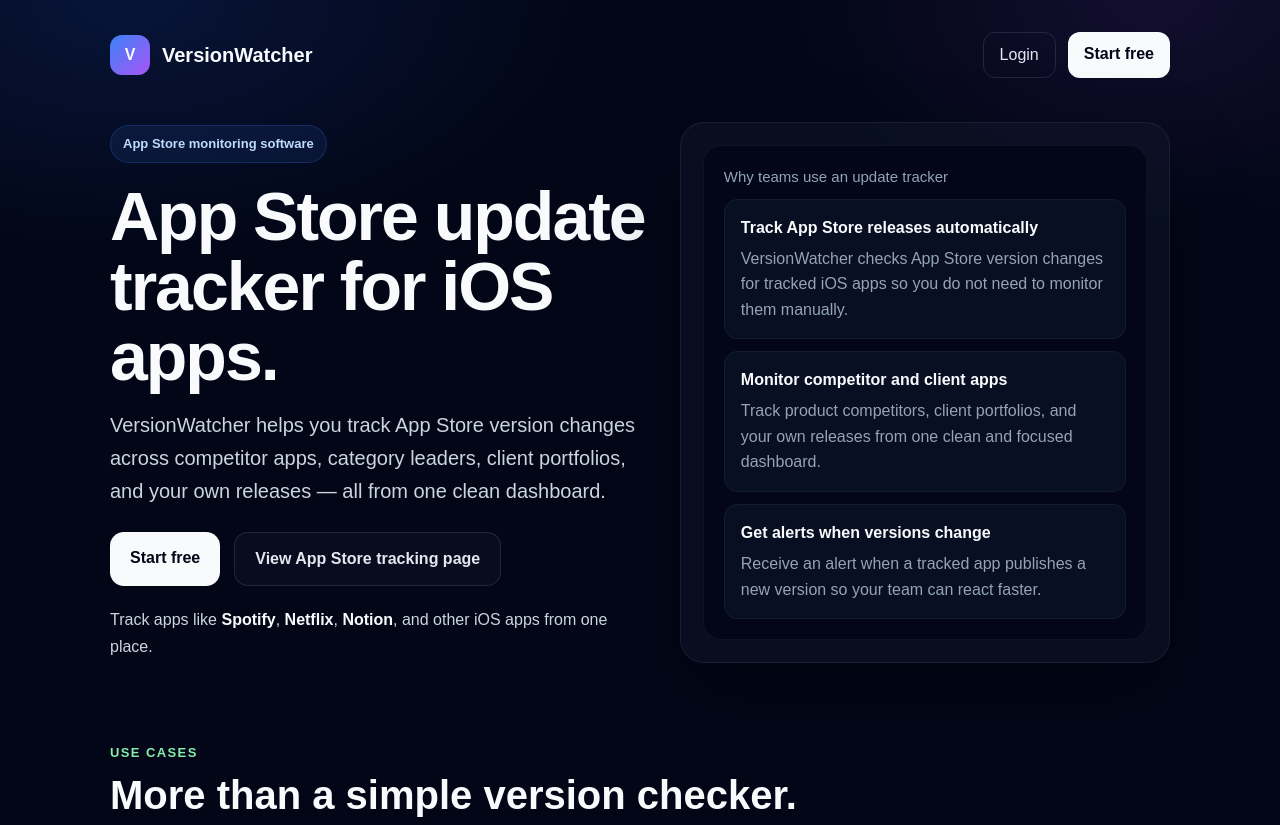
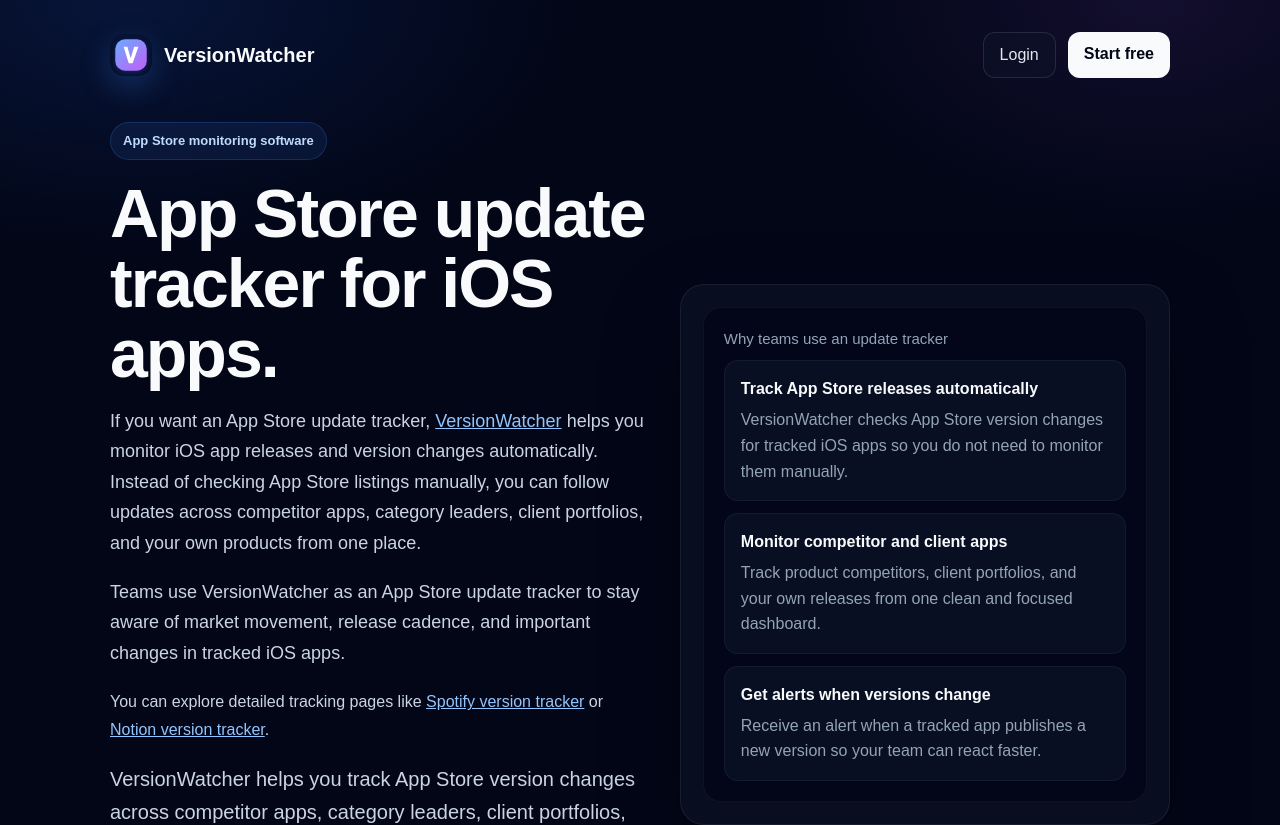
Before and after one commit to dasaa-ai/versionwatcher, a Next.js app: page /app-store-update-tracker in a window 1280 px wide. Shown: the top 825 px of the page. Built offline with nearby package versions, Linux system fonts and the light colour scheme.

Commit message:
Improve app store update tracker page with schema and internal links

```diff
--- a/app/app-store-update-tracker/page.tsx
+++ b/app/app-store-update-tracker/page.tsx
@@ -22,6 +22,125 @@
     description:
       "VersionWatcher is an App Store update tracker for teams. Track iOS app releases, monitor version changes, and stay aware of competitor movement.",
   },
+};
+
+const pageSchema = {
+  "@context": "https://schema.org",
+  "@graph": [
+    {
+      "@type": "WebPage",
+      "@id": "https://www.versionwatcher.com/app-store-update-tracker#webpage",
+      url: "https://www.versionwatcher.com/app-store-update-tracker",
+      name: "App Store Update Tracker | VersionWatcher",
+      description:
+        "VersionWatcher is an App Store update tracker for teams. Track iOS app releases, monitor version changes, and stay aware of competitor movement.",
+      isPartOf: {
+        "@id": "https://www.versionwatcher.com/#website",
+      },
+      about: {
+        "@id": "https://www.versionwatcher.com/#software",
+      },
+      breadcrumb: {
+        "@id": "https://www.versionwatcher.com/app-store-update-tracker#breadcrumb",
+      },
+    },
+    {
+      "@type": "BreadcrumbList",
+      "@id": "https://www.versionwatcher.com/app-store-update-tracker#breadcrumb",
+      itemListElement: [
+        {
+          "@type": "ListItem",
+          position: 1,
+          name: "Home",
+          item: "https://www.versionwatcher.com",
+        },
+        {
+          "@type": "ListItem",
+          position: 2,
+          name: "App Store Update Tracker",
+          item: "https://www.versionwatcher.com/app-store-update-tracker",
+        },
+      ],
+    },
+    {
+      "@type": "SoftwareApplication",
+      "@id": "https://www.versionwatcher.com/app-store-update-tracker#softwareapplication",
+      name: "VersionWatcher",
+      applicationCategory: "BusinessApplication",
+      operatingSystem: "Web",
+      url: "https://www.versionwatcher.com",
+      description:
+        "VersionWatcher helps teams track App Store updates automatically, monitor iOS app version changes, and stay aware of competitor and market movement.",
+      publisher: {
+        "@type": "Organization",
+        "@id": "https://www.versionwatcher.com/#organization",
+        name: "VersionWatcher",
+        url: "https://www.versionwatcher.com",
+        logo: "https://www.versionwatcher.com/versionwatcher-logo.svg",
+      },
+      offers: [
+        {
+          "@type": "Offer",
+          name: "Free",
+          price: "0",
+          priceCurrency: "EUR",
+          url: "https://www.versionwatcher.com/signup",
+        },
+        {
+          "@type": "Offer",
+          name: "Basic",
+          price: "9",
+          priceCurrency: "EUR",
+          url: "https://www.versionwatcher.com/signup",
+        },
+        {
+          "@type": "Offer",
+          name: "Pro",
+          price: "19",
+          priceCurrency: "EUR",
+          url: "https://www.versionwatcher.com/signup",
+        },
+      ],
+    },
+    {
+      "@type": "FAQPage",
+      "@id": "https://www.versionwatcher.com/app-store-update-tracker#faq",
+      mainEntity: [
+        {
+          "@type": "Question",
+          name: "What is an App Store update tracker?",
+          acceptedAnswer: {
+            "@type": "Answer",
+            text: "An App Store update tracker is a tool that monitors iOS app version changes and lets you know when an app releases a new version.",
+          },
+        },
+        {
+          "@type": "Question",
+          name: "How does VersionWatcher work?",
+          acceptedAnswer: {
+            "@type": "Answer",
+            text: "You add an iOS app to your watchlist, and VersionWatcher checks for App Store version changes automatically every two hours.",
+          },
+        },
+        {
+          "@type": "Question",
+          name: "Can I track competitor apps with it?",
+          acceptedAnswer: {
+            "@type": "Answer",
+            text: "Yes. VersionWatcher is especially useful for tracking competitor apps and understanding their release cadence.",
+          },
+        },
+        {
+          "@type": "Question",
+          name: "Who is this useful for?",
+          acceptedAnswer: {
+            "@type": "Answer",
+            text: "It is useful for product managers, ASO teams, founders, QA teams, and agencies monitoring client or competitor apps.",
+          },
+        },
+      ],
+    },
+  ],
 };
 
 const features = [
@@ -128,20 +247,19 @@
               color: "#f8fafc",
             }}
           >
-            <div
+            <img
+              src="/versionwatcher-logo.svg"
+              alt="VersionWatcher logo"
+              width={42}
+              height={42}
               style={{
-                width: 40,
-                height: 40,
-                borderRadius: 12,
-                background:
-                  "linear-gradient(135deg, rgba(59,130,246,1), rgba(168,85,247,1))",
-                display: "grid",
-                placeItems: "center",
-                fontWeight: 900,
+                width: 42,
+                height: 42,
+                borderRadius: 14,
+                display: "block",
+                boxShadow: "0 10px 30px rgba(59,130,246,.28)",
               }}
-            >
-              V
-            </div>
+            />
             <div style={{ fontWeight: 900, fontSize: 20 }}>VersionWatcher</div>
           </Link>
 
@@ -154,6 +272,7 @@
                 border: "1px solid rgba(148,163,184,.18)",
                 color: "#e2e8f0",
                 textDecoration: "none",
+                background: "rgba(15,23,42,.42)",
               }}
             >
               Login
@@ -216,6 +335,63 @@
 
             <p
               style={{
+                fontSize: 18,
+                lineHeight: 1.7,
+                color: "#cbd5e1",
+                maxWidth: 760,
+                marginBottom: 18,
+              }}
+            >
+              If you want an App Store update tracker,{" "}
+              <Link
+                href="/"
+                style={{ color: "#93c5fd", textDecoration: "underline" }}
+              >
+                VersionWatcher
+              </Link>{" "}
+              helps you monitor iOS app releases and version changes automatically. Instead of checking App Store listings manually, you can follow updates across competitor apps, category leaders, client portfolios, and your own products from one place.
+            </p>
+
+            <p
+              style={{
+                fontSize: 18,
+                lineHeight: 1.7,
+                color: "#cbd5e1",
+                maxWidth: 760,
+                marginBottom: 20,
+              }}
+            >
+              Teams use VersionWatcher as an App Store update tracker to stay aware of market movement, release cadence, and important changes in tracked iOS apps.
+            </p>
+
+            <p
+              style={{
+                color: "#cbd5e1",
+                marginBottom: 20,
+                maxWidth: 760,
+                lineHeight: 1.7,
+                fontSize: 16,
+              }}
+            >
+              You can explore detailed tracking pages like{" "}
+              <Link
+                href="/apps/spotify"
+                style={{ color: "#93c5fd", textDecoration: "underline" }}
+              >
+                Spotify version tracker
+              </Link>{" "}
+              or{" "}
+              <Link
+                href="/apps/notion"
+                style={{ color: "#93c5fd", textDecoration: "underline" }}
+              >
+                Notion version tracker
+              </Link>
+              .
+            </p>
+
+            <p
+              style={{
                 fontSize: 20,
                 lineHeight: 1.65,
                 maxWidth: 760,
@@ -273,10 +449,28 @@
                 lineHeight: 1.7,
               }}
             >
-              Track apps like <strong style={{ color: "#f8fafc" }}>Spotify</strong>,{" "}
-              <strong style={{ color: "#f8fafc" }}>Netflix</strong>,{" "}
-              <strong style={{ color: "#f8fafc" }}>Notion</strong>, and other
-              iOS apps from one place.
+              Track apps like{" "}
+              <Link
+                href="/apps/spotify"
+                style={{ color: "#93c5fd", textDecoration: "underline" }}
+              >
+                Spotify
+              </Link>
+              ,{" "}
+              <Link
+                href="/apps/netflix"
+                style={{ color: "#93c5fd", textDecoration: "underline" }}
+              >
+                Netflix
+              </Link>
+              ,{" "}
+              <Link
+                href="/apps/notion"
+                style={{ color: "#93c5fd", textDecoration: "underline" }}
+              >
+                Notion
+              </Link>
+              , and other iOS apps from one place.
             </div>
           </div>
 
@@ -534,6 +728,11 @@
         </section>
       </section>
 
+      <script
+        type="application/ld+json"
+        dangerouslySetInnerHTML={{ __html: JSON.stringify(pageSchema) }}
+      />
+
       <style>{`
         .grid3 {
           display: grid;
```
